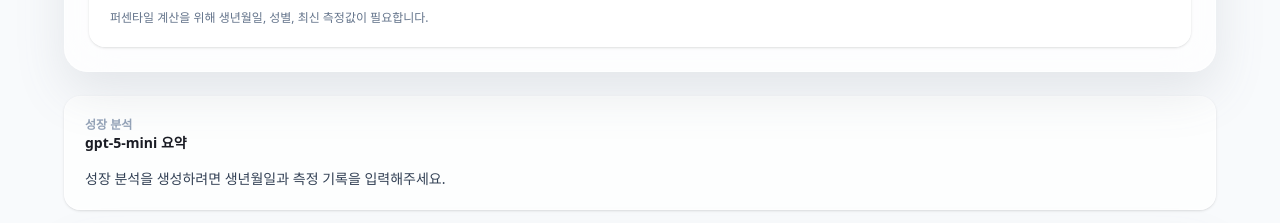
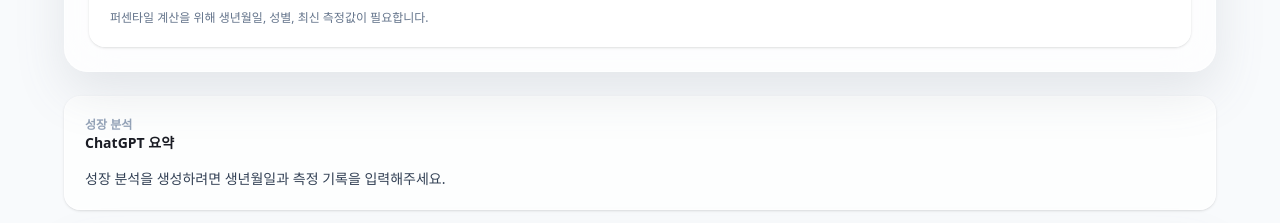
Before and after one commit to shiricson7/growth_clinic, a Next.js app: page / in a window 1280 px wide. Shown: the part 1186-1409 px from the top of the page. Built offline with nearby package versions, Linux system fonts and the light colour scheme; no server answers.

Commit message:
Rename growth summary label

```diff
--- a/src/components/GrowthOpinionPanel.tsx
+++ b/src/components/GrowthOpinionPanel.tsx
@@ -98,7 +98,7 @@ export default function GrowthOpinionPanel({
             성장 분석
           </p>
           <p className="text-sm font-semibold text-[#1a1c24]">
-            gpt-5-mini 요약
+            ChatGPT 요약
           </p>
         </div>
         {status === "loading" && (
```
